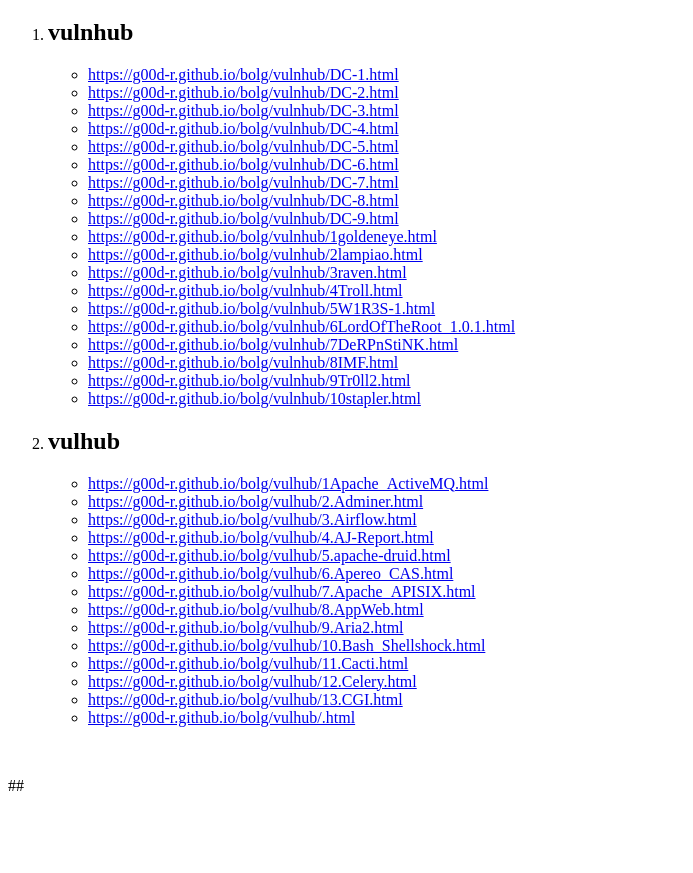
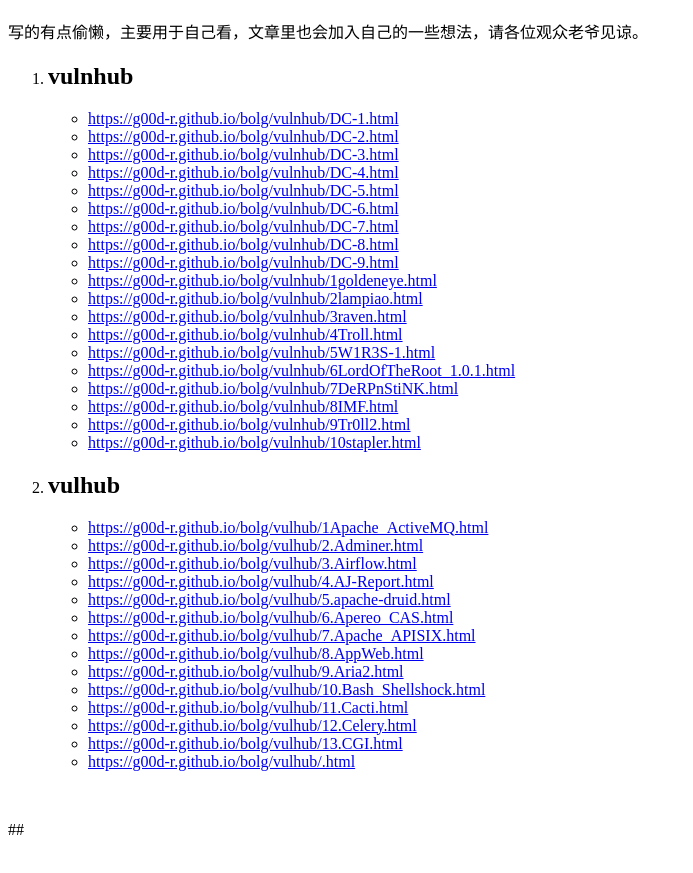
Before and after one commit to G00d-R/bolg, a plain HTML site: page index.html in a window 1280 px wide. Shown: the part 61-934 px from the top of the page, without its empty margins (0-693 px from the left). Before the commit the page ends 906 px from the top, so only its background shows below. Drawn offline with Linux system fonts and the light colour scheme.

Commit message:
Your commit message

```diff
--- a/index.html
+++ b/index.html
@@ -5,6 +5,7 @@
 <title>index</title>
 </head>
 <body><h1 id='bolg-for-good'>bolg for GOOd</h1>
+<p>写的有点偷懒，主要用于自己看，文章里也会加入自己的一些想法，请各位观众老爷见谅。</p>
 <ol start='' >
 <li><h2 id='vulnhub'>vulnhub</h2>
 <ul>
```
